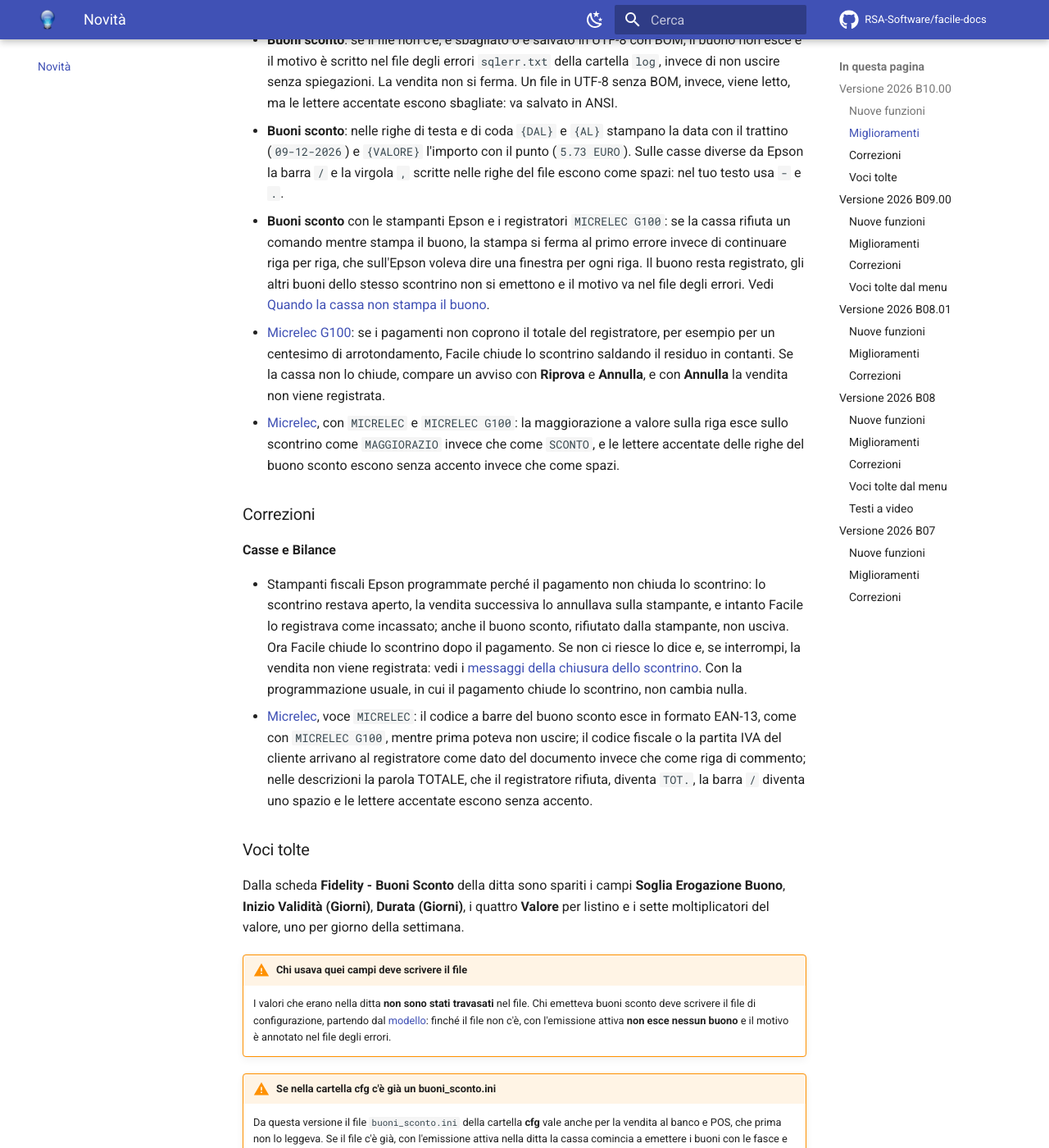
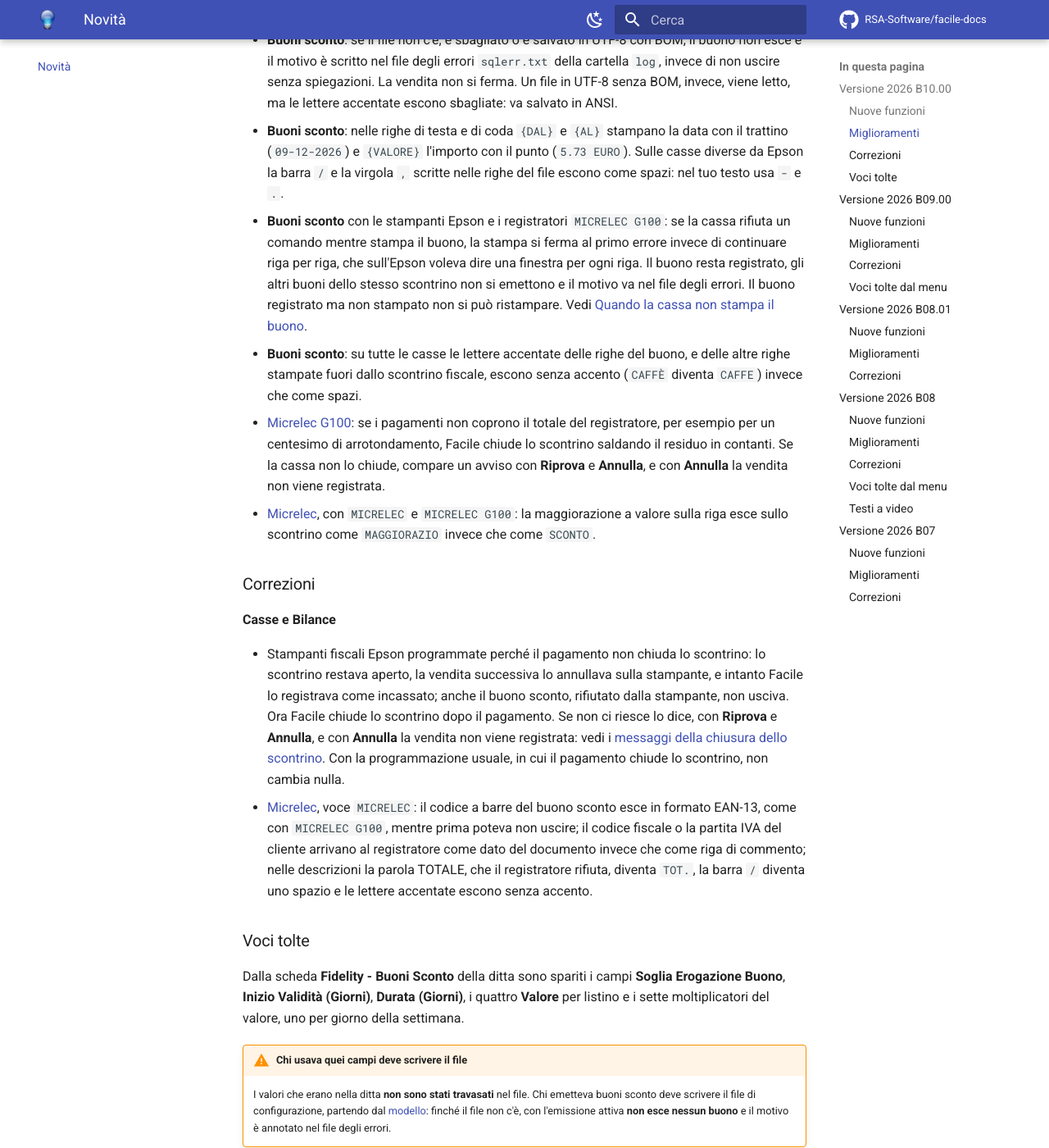
Before and after one commit to RSA-Software/facile-docs, an MkDocs documentation site: the page built from docs/novita/index.md, in a window 1280 px wide and 1400 px high, scrolled down 1148 px. Shown: the whole window at 82% size. Built offline with MkDocs 1.6.1 and Material for MkDocs 9.7.7, drawn with Linux system fonts in a browser that asks for light colours; comment, search, counter and statistics services are not loaded.

Commit message:
Casse: chiusura Epson con Riprova e Annulla, accentate senza accento, buono non ristampabile
Co-Authored-By: Claude Opus 5.5 <noreply@anthropic.com>

```diff
--- a/docs/moduli/vendite/buoni-sconto.md
+++ b/docs/moduli/vendite/buoni-sconto.md
@@ -80,7 +80,9 @@ commentate una per una, con l'esempio della promozione al 10% da 50 euro.
     in UTF-8 **con BOM** non viene letto: il buono non esce e il programma lo
     scrive nel file degli errori. Un file salvato in UTF-8 **senza BOM** viene
     letto, ma le lettere accentate escono sbagliate sul buono. In tutti e due i
-    casi va salvato di nuovo in ANSI.
+    casi va salvato di nuovo in ANSI. Dal file in ANSI le lettere accentate
+    escono sul buono senza accento: vedi
+    [Il testo del buono](#il-testo-del-buono-i-segnaposti).
 
 ## Campi
 
@@ -132,10 +134,10 @@ Per esempio la riga `Valido dal {DAL} al {AL}` diventa `Valido dal 01-12-2026 al
     scrivi `-` al posto di `/` e `.` al posto di `,`. Solo nelle date delle
     chiavi del file (`emissione_dal`, `validita_al`…) si scrive ancora la barra.
 
-    Con le casse Micrelec (`MICRELEC` e `MICRELEC G100`) le lettere accentate
-    delle tue righe escono senza accento: `CAFFÈ` diventa `CAFFE`.
-
-<!-- DA VERIFICARE: con le casse diverse dalle Micrelec, Epson comprese, il codice sembra trasformare in spazi le lettere accentate delle righe del buono (CAFFÈ esce CAFF): è così sulla carta? Se sì, l'avviso su ANSI e UTF-8 qui sopra va rivisto. -->
+    Su tutte le casse le lettere accentate delle tue righe escono senza
+    accento: `CAFFÈ` diventa `CAFFE`. Il simbolo `€` esce come uno spazio,
+    tranne che con le casse Micrelec (`MICRELEC` e `MICRELEC G100`), dove
+    diventa `EUR`: nel tuo testo scrivi `EURO`.
 
 ## Pulsanti e comandi
 
@@ -294,10 +296,11 @@ esce incompleto, o non esce.
 
 - Lo scontrino è già chiuso: la vendita è registrata e non cambia.
 - Il buono **resta registrato** in archivio con il suo codice e vale come gli
-  altri.
+  altri, ma **non si può ristampare**.
 - Se dallo stesso scontrino dovevano uscire più buoni (`multipli = 1`), i
   successivi non vengono né stampati né registrati.
-- Sull'Epson compare al massimo una finestra, quella della stampante sul
+- Alla cassa te ne accorgi dalla carta: il buono esce incompleto o non esce.
+  Sull'Epson compare al massimo una finestra, quella della stampante sul
   comando rifiutato; con `MICRELEC G100` nessuna.
 - Nel file degli errori, lo stesso descritto sopra, si legge una riga con il
   codice del buono e il motivo.
@@ -306,11 +309,9 @@ Con le altre casse non cambia nulla: la stampa del buono prosegue come prima.
 
 | Messaggio | Causa | Cosa fare |
 |---|---|---|
-| *Buoni sconto: buono … da … euro registrato ma non stampato: errore della cassa … (codice …, Err. …)* | Stampante Epson: la stampante ha rifiutato un comando del buono. Dopo *errore della cassa* c'è il punto in cui si è fermata — *all'apertura del non fiscale*, *sulla riga*, *sul barcode* o *alla chiusura del non fiscale* — e fra parentesi il codice di Facile e l'errore della stampante; a volte segue, dopo i due punti, il testo dell'errore. | Risolvi il problema della stampante. Il buono con quel codice è in archivio, ma il cliente non ha il tagliando completo. |
+| *Buoni sconto: buono … da … euro registrato ma non stampato: errore della cassa … (codice …, Err. …)* | Stampante Epson: la stampante ha rifiutato un comando del buono. Dopo *errore della cassa* c'è il punto in cui si è fermata — *all'apertura del non fiscale*, *sulla riga*, *sul barcode* o *alla chiusura del non fiscale* — e fra parentesi il codice di Facile e l'errore della stampante; a volte segue, dopo i due punti, il testo dell'errore. | Risolvi il problema della stampante. Il buono con quel codice è in archivio ma non si può ristampare: il cliente non ha il tagliando completo. |
 | *Buoni sconto: buono … da … euro registrato ma non stampato: errore della cassa … (codice …): …* | Registratore `MICRELEC G100`: la cassa ha rifiutato un comando del buono. Dopo i due punti c'è l'errore della cassa, per esempio *Errore 0x4C (76) della cassa: errore nei dati del codice a barre*. | Come sopra. |
 | *Buoni sconto: altri … buoni da … euro non emessi per l'errore della cassa* | Dallo stesso scontrino dovevano uscire più buoni, e la stampa di uno si è fermata per un errore della cassa: i buoni che seguivano non sono stati emessi. Compare dopo la riga precedente. | Il cliente non ha ricevuto quei buoni. |
-
-<!-- DA VERIFICARE: che cosa deve fare la cassiera con un buono registrato ma non stampato (ristamparlo, consegnare il codice, disattivarlo) e con i buoni non emessi? La decisione è ancora aperta. -->
 
 ### Il buono alla cassa
 
--- a/docs/moduli/vendite/vendita-al-banco.md
+++ b/docs/moduli/vendite/vendita-al-banco.md
@@ -608,8 +608,8 @@ del cliente deve essere di 11 o 16 caratteri!*. Tutti finiscono con
 | *Si è in presenza di resto con pagamenti diversi da contante!<br><br>Vuoi proseguire?* | Il resto supera i 100 euro, e fra i pagamenti c'è un pagamento elettronico, un assegno o un credito. | Quasi sempre un importo è sbagliato: la risposta proposta è **No**. |
 | *Si è in presenza di resto superiore ai 100,00<br><br>Vuoi proseguire?* | Il resto supera i 100 euro. | Controlla il contante digitato. La risposta proposta è **No**. |
 | *Errore di Comunicazione con la Cassa !<br><br>Scegliere SI per effettuare lo scarico dei prodotti o NO per interrompere l'operazione.* | La cassa non ha risposto mentre lo scontrino veniva emesso. | **No**, la risposta proposta, ferma tutto. **Sì** scarica il magazzino anche se lo scontrino non è uscito: guarda prima il display della cassa. |
-| *Comando non accettato dalla Cassa !<br><br>Lo scontrino è rimasto aperto sulla stampante: chiusura non riuscita (Err. …).<br>Controllare la stampante e riprovare.* / *Errore !<br>Lo scontrino è rimasto aperto sulla stampante: chiusura non riuscita (Err. …).<br>Controllare la stampante e riprovare.* | Stampante fiscale Epson. Dopo il pagamento lo scontrino era ancora aperto sulla stampante, come succede quando è programmata perché il pagamento non lo chiuda; Facile ha provato a chiuderlo e la stampante non l'ha chiuso. Il numero è l'errore della stampante. Il primo testo compare nel **Pos Touchscreen**, il secondo nella [chiusura dello scontrino](vendita-al-banco.md#la-chiusura-dello-scontrino) di **Vendita**. | Controlla la stampante — carta, coperchio, display — e premi **Riprova**. **Interrompi** nel Pos, **Annulla** in Vendita non registrano la vendita e non emettono il buono sconto; lo scontrino rimasto aperto viene annullato sulla stampante all'inizio della vendita successiva. In Vendita la finestra di chiusura resta aperta e puoi ripetere **F2 - OK**. Nel Pos **non scegliere Ignora**: la vendita verrebbe registrata in Facile, ma lo scontrino verrebbe annullato sulla stampante alla vendita successiva. |
-| *Comando non accettato dalla Cassa !<br><br>Chiusura dello scontrino non verificata: la stampante non risponde (Err. …).<br>Controllare la stampante e riprovare.* / *Errore !<br>Chiusura dello scontrino non verificata: la stampante non risponde (Err. …).<br>Controllare la stampante e riprovare.* | Stampante fiscale Epson. Facile ha mandato la chiusura dello scontrino rimasto aperto, ma poi non è riuscito a rileggere dalla stampante se è chiuso. | Controlla che la stampante sia accesa e collegata, poi premi **Riprova**: Facile rilegge e, se lo scontrino è chiuso, prosegue senza mandare altro. **Interrompi** e **Annulla** non registrano la vendita, come sopra; anche qui nel Pos non scegliere **Ignora**. |
+| *Comando non accettato dalla Cassa !<br><br>Lo scontrino è rimasto aperto sulla stampante: chiusura non riuscita (Err. …).<br>Controllare la stampante e riprovare.* / *Errore !<br>Lo scontrino è rimasto aperto sulla stampante: chiusura non riuscita (Err. …).<br>Controllare la stampante e riprovare.* | Stampante fiscale Epson. Dopo il pagamento lo scontrino era ancora aperto sulla stampante, come succede quando è programmata perché il pagamento non lo chiuda; Facile ha provato a chiuderlo e la stampante non l'ha chiuso. Il numero è l'errore della stampante. Il primo testo compare nel **Pos Touchscreen**, il secondo nella [chiusura dello scontrino](vendita-al-banco.md#la-chiusura-dello-scontrino) di **Vendita**. | Controlla la stampante — carta, coperchio, display — e premi **Riprova**. **Annulla** — l'unica altra scelta, nel Pos come in Vendita — non registra la vendita e non emette il buono sconto; lo scontrino rimasto aperto viene annullato sulla stampante all'inizio della vendita successiva. In Vendita la finestra di chiusura resta aperta e puoi ripetere **F2 - OK**. |
+| *Comando non accettato dalla Cassa !<br><br>Chiusura dello scontrino non verificata: la stampante non risponde (Err. …).<br>Controllare la stampante e riprovare.* / *Errore !<br>Chiusura dello scontrino non verificata: la stampante non risponde (Err. …).<br>Controllare la stampante e riprovare.* | Stampante fiscale Epson. Facile ha mandato la chiusura dello scontrino rimasto aperto, ma poi non è riuscito a rileggere dalla stampante se è chiuso. | Controlla che la stampante sia accesa e collegata, poi premi **Riprova**: Facile rilegge e, se lo scontrino è chiuso, prosegue senza mandare altro. **Annulla** non registra la vendita, come sopra. |
 | *Comando non accettato dalla Cassa !<br><br>Lo scontrino e' rimasto aperto sulla cassa: la chiusura non e' riuscita (…).<br>Controllare la cassa e riprovare.* / *Errore !<br>Lo scontrino e' rimasto aperto sulla cassa: la chiusura non e' riuscita (…).<br>Controllare la cassa e riprovare.* | Registratore `MICRELEC G100`: dopo il pagamento lo scontrino era ancora aperto, Facile ha provato a chiuderlo saldando il residuo in contanti e la cassa non l'ha chiuso. Fra parentesi, quando c'è, l'errore della cassa. Vedi [Micrelec](../casse-bilance/registratori/micrelec.md#lo-scontrino). | Risolvi la causa e premi **Riprova**. **Annulla** — l'unica altra scelta, anche nel Pos — non registra la vendita, non emette il buono sconto e annulla lo scontrino sulla cassa. |
 | *Comando non accettato dalla Cassa !<br><br>Chiusura dello scontrino non verificata: la cassa non risponde.<br>Controllare la cassa e riprovare.* / *Errore !<br>Chiusura dello scontrino non verificata: la cassa non risponde.<br>Controllare la cassa e riprovare.* | Registratore `MICRELEC G100`: dopo la chiusura del residuo Facile non è riuscito a rileggere dalla cassa se lo scontrino è chiuso. | Controlla che la cassa sia accesa e in rete, poi premi **Riprova**. **Annulla** non registra la vendita. |
 
--- a/docs/novita/index.md
+++ b/docs/novita/index.md
@@ -57,8 +57,12 @@ c'è un modello da scaricare.
   la cassa rifiuta un comando mentre stampa il buono, la stampa si ferma al
   primo errore invece di continuare riga per riga, che sull'Epson voleva dire
   una finestra per ogni riga. Il buono resta registrato, gli altri buoni dello
-  stesso scontrino non si emettono e il motivo va nel file degli errori. Vedi
+  stesso scontrino non si emettono e il motivo va nel file degli errori. Il
+  buono registrato ma non stampato non si può ristampare. Vedi
   [Quando la cassa non stampa il buono](../moduli/vendite/buoni-sconto.md#quando-la-cassa-non-stampa-il-buono).
+- **Buoni sconto**: su tutte le casse le lettere accentate delle righe del
+  buono, e delle altre righe stampate fuori dallo scontrino fiscale, escono
+  senza accento (`CAFFÈ` diventa `CAFFE`) invece che come spazi.
 - [Micrelec G100](../moduli/casse-bilance/registratori/micrelec.md#lo-scontrino):
   se i pagamenti non coprono il totale del registratore, per esempio per un
   centesimo di arrotondamento, Facile chiude lo scontrino saldando il residuo
@@ -78,8 +80,8 @@ c'è un modello da scaricare.
   scontrino: lo scontrino restava aperto, la vendita successiva lo annullava
   sulla stampante, e intanto Facile lo registrava come incassato; anche il
   buono sconto, rifiutato dalla stampante, non usciva. Ora Facile chiude lo
-  scontrino dopo il pagamento. Se non ci riesce lo dice e, se interrompi, la
-  vendita non viene registrata: vedi i
+  scontrino dopo il pagamento. Se non ci riesce lo dice, con **Riprova** e
+  **Annulla**, e con **Annulla** la vendita non viene registrata: vedi i
   [messaggi della chiusura dello scontrino](../moduli/vendite/vendita-al-banco.md#quando-si-chiude-lo-scontrino).
   Con la programmazione usuale, in cui il pagamento chiude lo scontrino, non
   cambia nulla.
```
Also changed, not shown: other parts of docs/novita/index.md (+1 -3 lines), docs/appendici/messaggi-errore.md (+3 -3 lines).
